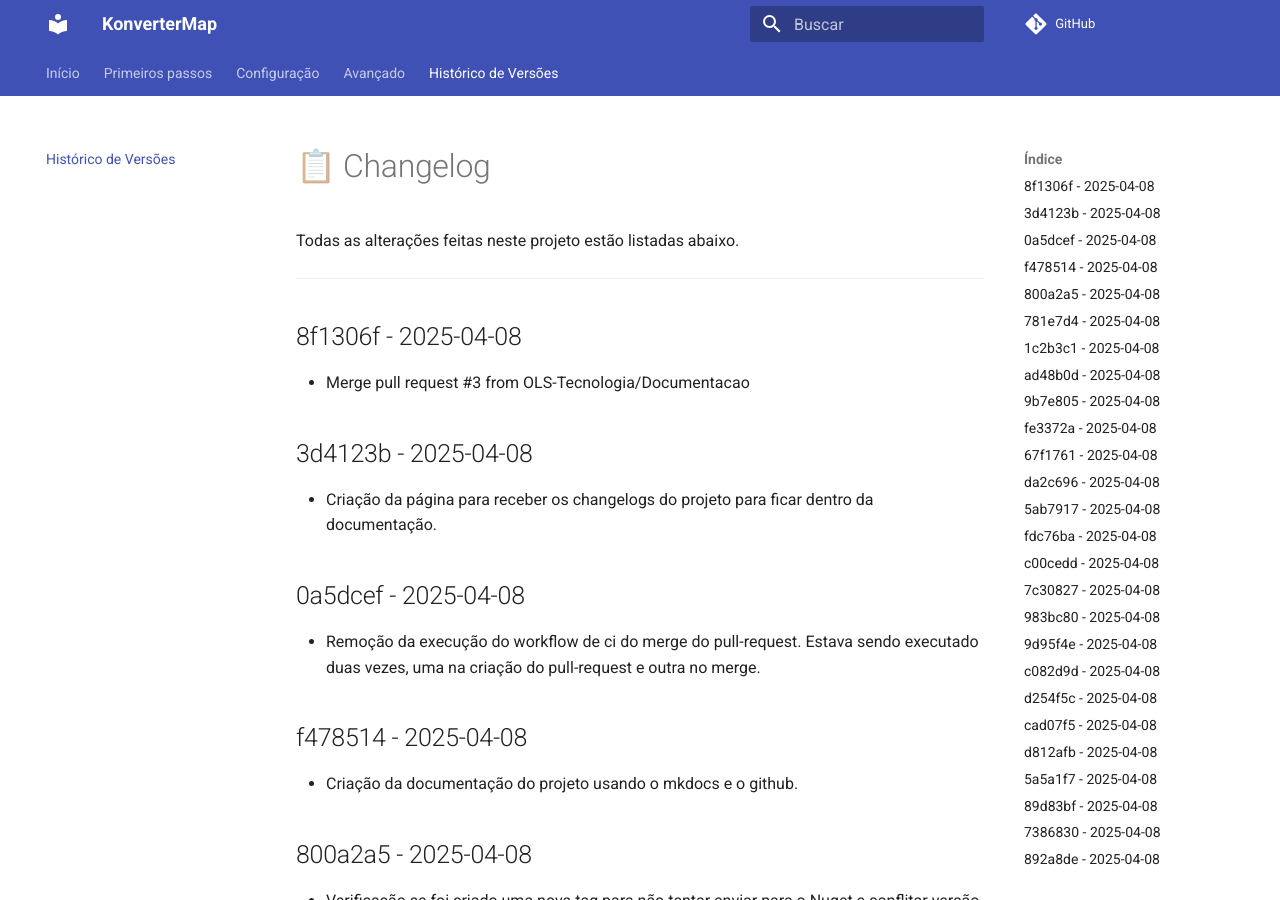
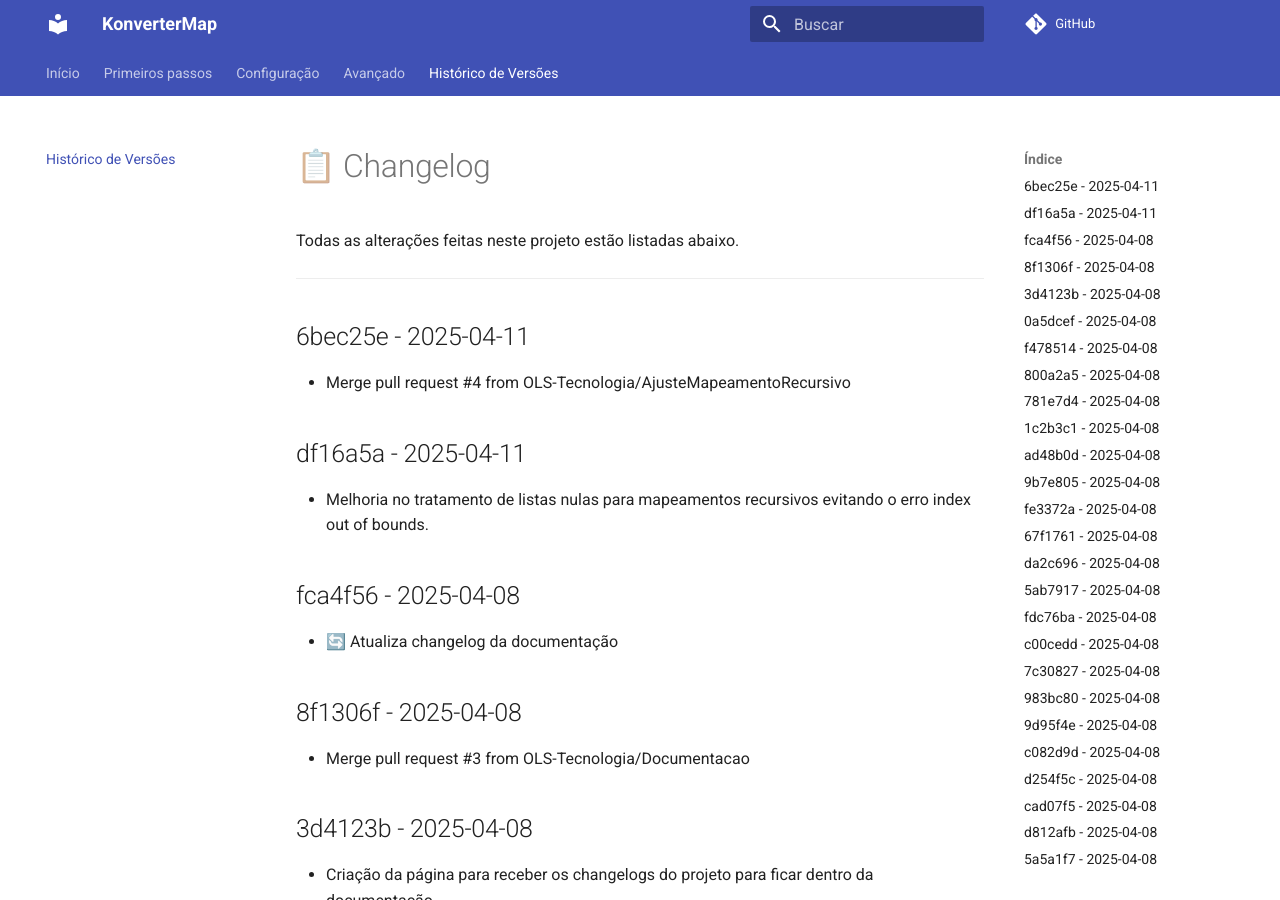
Before and after one commit to OLS-Tecnologia/KonverterMap, an MkDocs documentation site: the page built from docs/changelog.md, in a window 1280 px wide and 900 px high. Built offline with MkDocs 1.6.1 and Material for MkDocs 9.7.7, drawn with Linux system fonts in a browser that asks for light colours; comment, search, counter and statistics services are not loaded.

Commit message:
🔄 Atualiza changelog da documentação

```diff
--- a/docs/changelog.md
+++ b/docs/changelog.md
@@ -3,6 +3,15 @@
 Todas as alterações feitas neste projeto estão listadas abaixo.
 
 ---
+
+## 6bec25e - 2025-04-11
+- Merge pull request #4 from OLS-Tecnologia/AjusteMapeamentoRecursivo
+
+## df16a5a - 2025-04-11
+- Melhoria no tratamento de listas nulas para mapeamentos recursivos evitando o erro index out of bounds.
+
+## fca4f56 - 2025-04-08
+- 🔄 Atualiza changelog da documentação
 
 ## 8f1306f - 2025-04-08
 - Merge pull request #3 from OLS-Tecnologia/Documentacao
```
